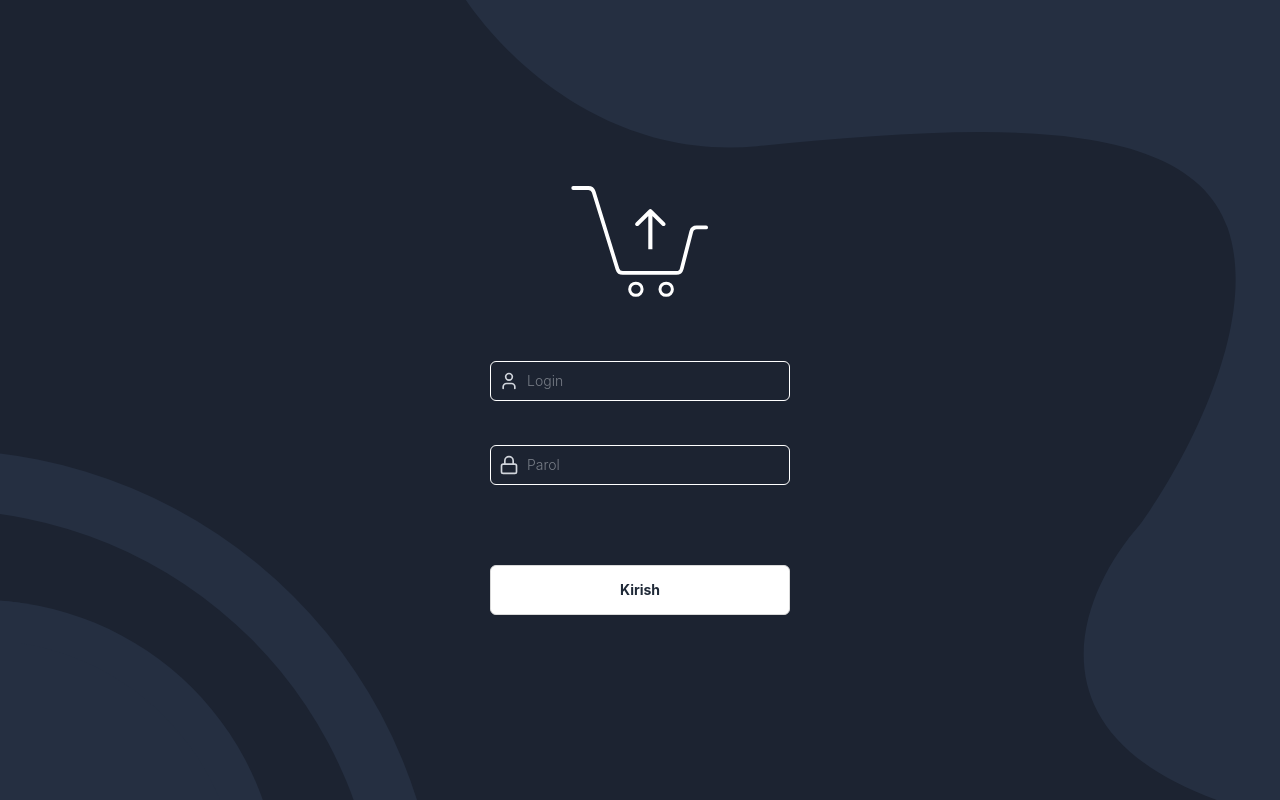
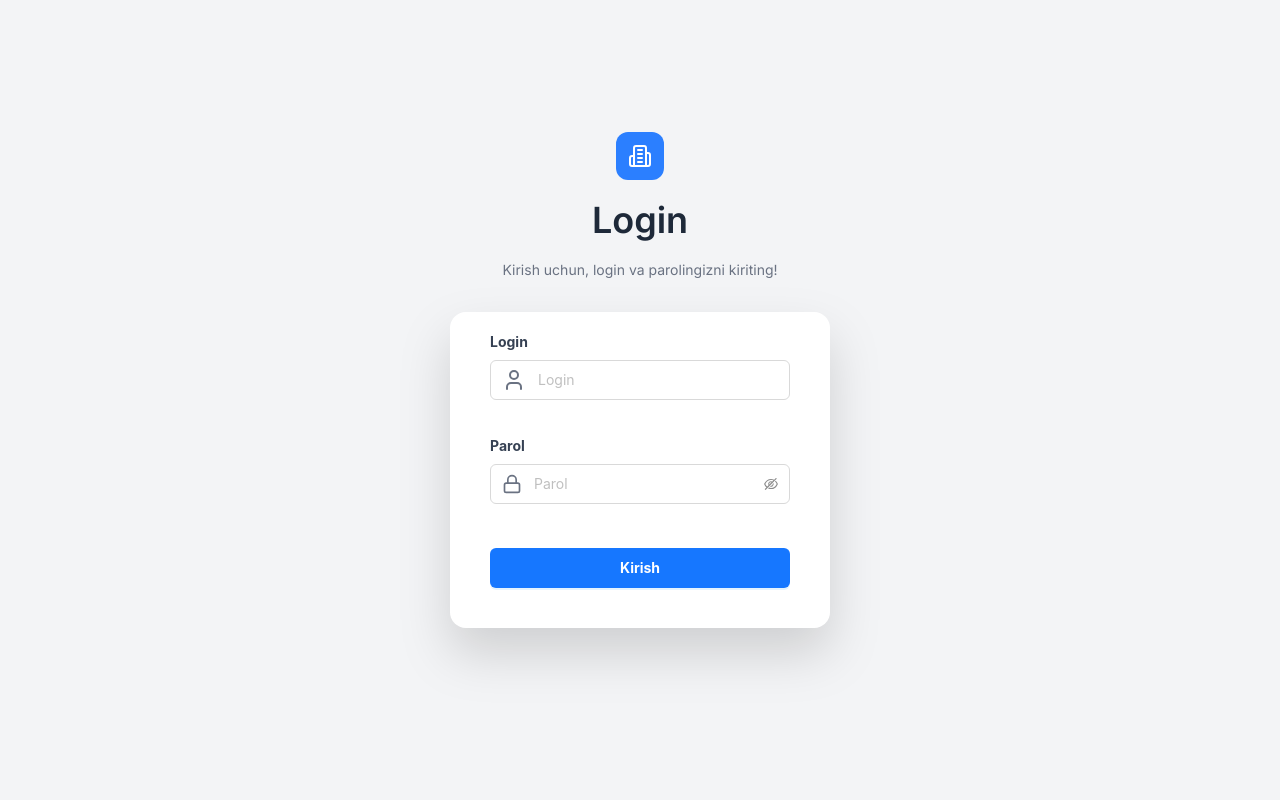
Before and after one commit to yusufsunnatullayev/exact-dashboard, a React (Vite) app: page /login in a window 1280 px wide. Built offline with nearby package versions, Linux system fonts and the light colour scheme.

Commit message:
Finished UI of projeect

```diff
--- a/src/components/LoginBackground/index.tsx
+++ /dev/null
@@ -1,28 +0,0 @@
-import { motion } from "framer-motion";
-import "./style.css";
-
-const BackgroundAnimation = () => {
-	return (
-		<div className="absolute w-full h-full bg-[#1c2331] overflow-hidden">
-			<motion.div className="absolute w-[300px] h-[300px] left-[-20px] bottom-[-100px] bg-[#2E3B51] rounded-tr-full border-[40px] border-[#2E3B51] opacity-50" />
-			<motion.div className="absolute w-[500px] h-[500px] left-[-60px] bottom-[-150px] rounded-tr-full border-[60px] border-[#2E3B51] opacity-50" />
-
-			<div className="absolute top-0 right-[-150px]  opacity-50 ">
-				<svg
-					width="976"
-					height="832"
-					viewBox="0 0 976 832"
-					fill="none"
-					xmlns="http://www.w3.org/2000/svg"
-				>
-					<path
-						d="M303.105 146.128C143.179 161.226 34.3991 42.3333 0 -19L1019 -14.8718V832H905.188C552.784 787.18 612.108 608.487 685.82 524.744C728.868 465.966 806.708 324.349 773.685 228.103C732.406 107.795 503.013 127.256 303.105 146.128Z"
-						fill="#2E3B51"
-					/>
-				</svg>
-			</div>
-		</div>
-	);
-};
-
-export default BackgroundAnimation;
--- a/src/components/LoginBackground/style.css
+++ /dev/null
@@ -1,6 +0,0 @@
-.clip-wave {
-	clip-path: path(
-		"M100% 0 C75% 10%, 50% 30%, 50% 60% C50% 90%, 80% 90%, 100% 100% L100% 100% L100% 0"
-	);
-	background-color: rgba(255, 255, 255, 0.1);
-}
--- a/src/components/Modal/ExitModal/index.tsx
+++ b/src/components/Modal/ExitModal/index.tsx
@@ -42,7 +42,7 @@ const ExitModal: React.FC<ModalProps> = ({ getRef = () => {} }) => {
 			</h2>
 			<div className="flex justify-center items-center gap-10 mt-10">
 				<button
-					className="border border-gray-400  w-[180px] text-sm !h-12 !text-[#1F2937] hover: cursor-pointer rounded-lg"
+					className="border border-blue-400  w-[180px] text-sm !h-12  hover: cursor-pointer rounded-lg"
 					onClick={() => {
 						setIsOpenModal(false);
 						dispatch(logout());
@@ -52,7 +52,7 @@ const ExitModal: React.FC<ModalProps> = ({ getRef = () => {} }) => {
 					Xa
 				</button>
 				<button
-					className="!bg-[#1F2937] w-[180px] text-sm !h-12 !text-white hover:opacity-80 cursor-pointer rounded-lg"
+					className="bg-blue-500 w-[180px] text-sm !h-12 !text-white hover:opacity-80 cursor-pointer rounded-lg"
 					onClick={() => {
 						setIsOpenModal(false);
 					}}
--- a/src/components/Navbar/index.tsx
+++ b/src/components/Navbar/index.tsx
@@ -100,12 +100,12 @@ const Navbar: React.FC = () => {
 
 				<div className="flex gap-5">
 					<Time />
-					<div
+					{/* <div
 						className="flex items-center gap-2 cursor-pointer hover:bg-blue-100 px-3 py-2 rounded-3xl text-blue-600"
 						onClick={handleStopTimerChange}
 					>
 						<span>{stopTimer ? <Pause size={20} /> : <Play size={20} />}</span>
-					</div>
+					</div> */}
 					<button
 						onClick={() => exitRef.current.open()}
 						className="hover:bg-blue-100 px-5 py-2 rounded-full cursor-pointer transition-all duration-200"
--- a/src/pages/Informations/index.tsx
+++ b/src/pages/Informations/index.tsx
@@ -1,60 +1,61 @@
 // pages/Employees.tsx
 import React, { useEffect, useState } from "react";
 import { Progress } from "antd";
-import { EmployeeSummaryProps } from "../../types/Employees";
 import { ChevronLeft, ChevronRight } from "lucide-react";
 import { useSelector } from "react-redux";
 import InformationsCard from "../../components/InformationsCard";
+import { InformationData } from "../../types/api/Informations";
 
 const Informations: React.FC = () => {
 	const stopTimer = useSelector((state: any) => state.main.stopTimer);
 
-	const employees: EmployeeSummaryProps[] = [
+	const informations: InformationData[] = [
 		{
-			employeeName: "David Chen",
-			role: "Texnik xizmat ko'rsatish muhandisi",
-			department: "Texnik xizmat bo'limi",
-			date: "Fevral 2024",
-			resources: [
-				{ name: "Extruder", quantity: 240, cost: "810 000 so'm" },
-				{ name: "Thermoplast", quantity: 220, cost: "115 000 so'm" },
-				{ name: "Labeling Machine", quantity: 8, cost: "65 000 so'm" },
-				{ name: "Box Packaging Machine", quantity: 7, cost: "75 000 so'm" },
-				{ name: "Assembly Machine", quantity: 300, cost: "3 100 000 so'm" },
-			],
-			targetQuantity: 1,
-			proggresStart: 0,
+			type: "Eslatma",
+			message:
+				"Majburiy xavfsizlik treningi barcha bo'lim xodimlari uchun o'tkaziladi. Trening davomiyligi 2 soat.",
+			title:
+				"Ertaga soat 10:00 da asosiy zalda xavfsizlik bo'yicha treningga qatnashishni unutmang.",
+			danger: "O'rta",
+			author: "Jahongir Aliyev (HR)",
+			tags: ["Training", "Safety", "Mandatory"],
+			date: "2023-06-01",
+			time: "10:00",
 		},
 		{
-			employeeName: "Sarah Johnson",
-			role: "Texnik xizmat ko'rsatish muhandisi",
-			department: "Texnik xizmat bo'limi",
-			date: "Mart 2024",
-			resources: [
-				{ name: "Extruder", quantity: 180, cost: "600 000 so'm" },
-				{ name: "Thermoplast", quantity: 150, cost: "90 000 so'm" },
-				{ name: "Labeling Machine", quantity: 5, cost: "40 000 so'm" },
-				{ name: "Box Packaging Machine", quantity: 10, cost: "100 000 so'm" },
-				{ name: "Assembly Machine", quantity: 40, cost: "2 000 000 so'm" },
-			],
-			targetQuantity: 2,
-			proggresStart: 10,
+			type: "Xavfsizlik ogohlantirishni",
+			message:
+				"Texnik xizmat ko'rsatish jarayoni taxminan 2 soat davom etadi. Barcha xodimlar xavfsizlik qoidalariga qat'iy rioya qilishlari shart.",
+			title: "Diqqat! 3-zonada texnik xizmat ko'rsatilmoqda. Iltimos, hududdan uzoqroq bo'ling",
+			danger: "Yuqori",
+			author: "Dilshod Karimov (Texnik xizmat)",
+			tags: ["Safety", "Maintenance", "Alert"],
+			date: "2023-06-02",
+			time: "12:00",
 		},
 		{
-			employeeName: "John Doe",
-			role: "Texnik xizmat ko'rsatish muhandisi",
-			department: "Texnik xizmat bo'limi",
-			date: "Mart 2024",
-			resources: [
-				{ name: "Extruder", quantity: 180, cost: "600 000 so'm" },
-				{ name: "Thermoplast", quantity: 150, cost: "90 000 so'm" },
-				{ name: "Labeling Machine", quantity: 5, cost: "40 000 so'm" },
-				{ name: "Box Packaging Machine", quantity: 10, cost: "100 000 so'm" },
-				{ name: "Assembly Machine", quantity: 40, cost: "2 000 000 so'm" },
-			],
-			targetQuantity: 2,
-			proggresStart: 10,
+			type: "Muvaffaqiyat",
+			message:
+				"Ishlab chiqarish jamoasi A11 mashinasida soatiga 150 birlik ishlab chiqarish rekordini o'rnatdi. Bu oldingi rekorddan 15% yuqori.",
+			title: "A11 mashinasida yangi samaradorlik rekordi o'rnatildi! Jamoaga tabriklar!",
+			danger: "Oddiy",
+			author: "Aziz Toshmatov (Ishlab chiqarish)",
+			tags: ["Achievement", "Production", "Team Success"],
+			date: "2023-06-03",
+			time: "14:00",
 		},
+		{
+			type: "Ma'lumot",
+			message:
+				"Rejali texnik xizmat ko'rsatish ishlari sababli suv ta'minoti vaqtincha to'xtatiladi. Iltimos, oldindan tayyorgarlik ko'ring.",
+			title: "Suv ta'minoti soat 14:00 dan 16:00 gacha vaqtincha o'chiriladi.",
+			danger: "Oddiy",
+			author: "Gulnora Rahimova (Facility Management)",
+			tags: ["Maintenance", "Utility", "Notice"],
+			date: "2023-06-03",
+			time: "14:00",
+		},
+		//... more information objects...
 	];
 
 	const [currentIndex, setCurrentIndex] = useState(0);
@@ -82,21 +83,21 @@ const Informations: React.FC = () => {
 	useEffect(() => {
 		if (!stopTimer) return;
 		const interval = setInterval(() => {
-			goToSlide((currentIndex + 1) % employees.length);
+			goToSlide((currentIndex + 1) % informations.length);
 		}, 15500);
 		return () => clearInterval(interval);
-	}, [currentIndex, stopTimer, employees.length]);
+	}, [currentIndex, stopTimer, informations.length]);
 
 	// Navigation handlers
 	const goToPrevious = () => {
 		setCurrentProgress(0);
 
-		setCurrentIndex((prev) => (prev === 0 ? employees.length - 1 : prev - 1));
+		setCurrentIndex((prev) => (prev === 0 ? informations.length - 1 : prev - 1));
 	};
 
 	const goToNext = () => {
 		setCurrentProgress(0);
-		setCurrentIndex((prev) => (prev === employees.length - 1 ? 0 : prev + 1));
+		setCurrentIndex((prev) => (prev === informations.length - 1 ? 0 : prev + 1));
 	};
 
 	// Handle dot click
@@ -113,9 +114,10 @@ const Informations: React.FC = () => {
 						className="flex transition-transform duration-500 ease-in-out"
 						style={{ transform: `translateX(-${currentIndex * 100}%)` }}
 					>
-						{employees.map((employee, index) => (
+						{informations.map((employee, index) => (
 							<div key={index} className="w-full flex-shrink-0 p-4">
-								<InformationsCard {...employee} />
+								{/* @ts-ignore */}
+								<InformationsCard data={employee} />
 							</div>
 						))}
 					</div>
@@ -143,7 +145,7 @@ const Informations: React.FC = () => {
 					showInfo={false}
 				/>
 				<div className="flex items-center justify-center gap-2 mt-4 cursor-pointer">
-					{employees.map((_, index) => (
+					{informations.map((_, index) => (
 						<button
 							key={index}
 							onClick={() => goToSlide(index)}
--- a/src/pages/Login/index.tsx
+++ b/src/pages/Login/index.tsx
@@ -1,18 +1,17 @@
-import "../../components/LoginBackground/style.css";
-import BackgroundAnimation from "../../components/LoginBackground";
-import ShopIcon3 from "../../assets/icons/Shop3";
-import { Button, Form, message } from "antd";
-import { Lock, User } from "lucide-react";
+import React from "react";
+import { Button, Form, Input, message } from "antd";
+import { Building2, Lock, User } from "lucide-react";
 import { useNavigate } from "react-router-dom";
 import { useDispatch } from "react-redux";
 import { login } from "../../store/slices/authSlices";
 import { http } from "../../services/http";
-import { config } from "../../config";
 import { session } from "../../services/session";
 
 const Login = () => {
 	const navigate = useNavigate();
 	const dispatch = useDispatch();
+
+	const [loading, setLoading] = React.useState(false);
 
 	const onFinish = async (values: any) => {
 		const { username, password } = values;
@@ -21,6 +20,7 @@ const Login = () => {
 			password: password,
 		};
 		try {
+			setLoading(true);
 			console.log("Login:", values);
 			const { data } = await http.post("accounts/login", postData);
 			const { employee, token } = data.data;
@@ -34,27 +34,37 @@ const Login = () => {
 		} catch (error) {
 			message.error(error.message);
 			console.error("Login error:", error);
+		} finally {
+			setLoading(false);
 		}
 	};
 
 	return (
-		<div className="absolute w-full h-full bg-[#1c2331] overflow-hidden">
-			<BackgroundAnimation />
-			<div className="flex flex-col items-center justify-center w-full h-screen relative z-10">
-				<ShopIcon3 />
+		<div className="absolute w-full h-full bg-gray-100 overflow-hidden">
+			<div className="flex flex-col items-center justify-center w-full h-screen relative z-10 mt-[-20px]">
+				<div className="flex flex-col items-center gap-5 ">
+					<div className="flex items-center justify-center bg-blue-500 rounded-xl p-3">
+						<Building2 className="text-white" />
+					</div>
+					<div className="flex flex-col gap-5 items-center justify-center ">
+						<h1 className="text-4xl font-semibold text-gray-800">Login</h1>
+						<p className="text-gray-500 text-sm">Kirish uchun, login va parolingizni kiriting!</p>
+					</div>
+				</div>
 				<Form onFinish={onFinish}>
-					<div className="flex flex-col mt-16 items-center gap-14">
-						<div className="flex flex-col gap-5">
+					<div className="flex flex-col mt-8 items-center gap-5 bg-white drop-shadow-2xl p-5 px-10 rounded-2xl">
+						<div className="flex flex-col gap-3">
 							<Form.Item
 								name="username"
 								rules={[{ required: true, message: "Login kiritish majburiy!" }]}
 							>
-								<div className="flex items-center bg-[#1c2331] w-[300px] p-2 border border-white rounded-md">
-									<User size={20} className="!text-gray-300 mr-2" />
-									<input
+								<div className="flex flex-col gap-2 items-start ">
+									<span className="text-gray-700  text-sm font-bold">Login</span>
+									<Input
 										type="text"
+										className=" w-[300px] !h-10 border border-gray-200 rounded-md !text-gray-500 "
 										placeholder="Login"
-										className="bg-transparent text-gray-300 font-light outline-none flex-1"
+										prefix={<User size={24} className="!text-gray-500 mr-2" />}
 									/>
 								</div>
 							</Form.Item>
@@ -63,20 +73,23 @@ const Login = () => {
 								name="password"
 								rules={[{ required: true, message: "Parol kiritish majburiy!" }]}
 							>
-								<div className="flex items-center bg-[#1c2331] w-[300px] p-2 border border-white rounded-md">
-									<Lock size={20} className="!text-gray-300 mr-2" />
-									<input
-										type="password"
+								<div className="flex flex-col gap-2 items-start ">
+									<span className="text-gray-700 text-sm font-bold">Parol</span>
+
+									<Input.Password
+										className="!w-[300px] h-10 border border-gray-200 rounded-md !text-gray-500 "
 										placeholder="Parol"
-										className="bg-transparent text-gray-300 font-light outline-none flex-1"
+										prefix={<Lock size={20} className="!text-gray-500 mr-2" />}
 									/>
 								</div>
 							</Form.Item>
 						</div>
 						<Button
-							type="default"
+							type="primary"
 							htmlType="submit"
-							className="!w-[300px] !h-[50px] !text-[#1F2937] !font-bold !bg-white hover:!opacity-80"
+							loading={loading}
+							// disabled={loading}
+							className="!w-[300px] !h-[40px]  !font-bold hover:!opacity-80 mb-5"
 						>
 							Kirish
 						</Button>
--- /dev/null
+++ b/src/types/api/Informations.ts
@@ -0,0 +1,15 @@
+export interface InformationData {
+	type: string;
+	message: string;
+	title: string;
+	danger: string;
+	author: string;
+	tags: string[];
+	date: string;
+	time: string;
+}
+
+export interface InformationsProps {
+	data: InformationData[];
+	loading?: boolean;
+}
```
Also changed, not shown: src/components/InformationsCard/index.tsx (+94 -35 lines).
